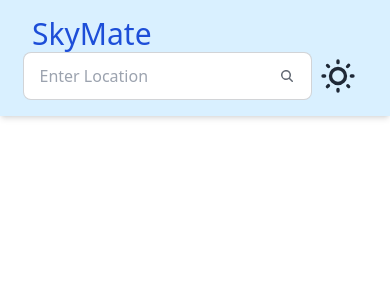
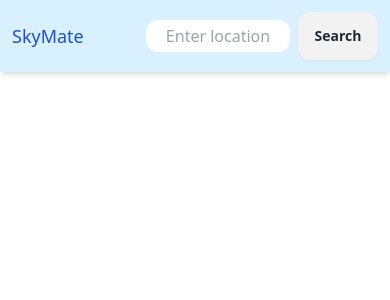
Before and after one commit to Anamika1608/SkyMate, a React (Vite) app: page / in a window 390 px wide. Shown: the top 300 px of the page. Built offline with nearby package versions, Linux system fonts and the light colour scheme; what @radix-ui/themes would draw is missing.

Commit message:
Responsive navbar

```diff
--- a/src/components/Navbar/Navbar.jsx
+++ b/src/components/Navbar/Navbar.jsx
@@ -1,25 +1,16 @@
 import ThemeSwitcher from "./Theme"
 
 export default function Navbar() {
-    return (
-        <div className="shadow-md flex flex-wrap p-4 bg-[#d9f0ff]">
-            <a className="text-3xl ml-4 font-medium text-blue-700" href="/">SkyMate</a>
-            <label className="input input-bordered flex items-center gap-2 mx-auto">
-                <input type="text" className="grow" placeholder="Enter Location" />
-                <svg
-                  xmlns="http://www.w3.org/2000/svg"
-                  viewBox="0 0 16 16"
-                  fill="currentColor"
-                  className="h-4 w-4 opacity-70"
-                >
-                  <path
-                    fillRule="evenodd"
-                    d="M9.965 11.026a5 5 0 1 1 1.06-1.06l2.755 2.754a.75.75 0 1 1-1.06 1.06l-2.755-2.754ZM10.5 7a3.5 3.5 0 1 1-7 0 3.5 3.5 0 0 1 7 0Z"
-                    clipRule="evenodd"
-                  />
-                </svg>
-              </label>
-            <ThemeSwitcher/>
-        </div>
-    )
+  return (
+    <div className="shadow-md flex flex-wrap items-center p-3 bg-[#d9f0ff] ">
+      <a className="text-lg font-medium text-blue-700 sm:text-3xl sm:ml-2" href="/">SkyMate</a>
+      <div className="ml-auto flex items-center mx-0  sm:mx-auto ">
+        <input type="text" placeholder="Enter location" className="text-center p-1 rounded-xl w-36 text-base sm:p-2 sm:rounded-2xl sm:w-auto" />
+        <button className="btn ml-2 w-20 pt-0 pl-0 pr-0 pl-0 rounded-xl hover:bg-[#FDE4C0] text-sm sm:text-base sm:w-20">Search</button>
+      </div>
+      <div className="p-2 hidden sm:block">
+        <ThemeSwitcher />
+      </div>
+    </div>
+  )
 }
--- a/src/components/Navbar/Theme.jsx
+++ b/src/components/Navbar/Theme.jsx
@@ -12,7 +12,7 @@ const ThemeSwitcher = () => {
   };
 
   return (
-    <label className="swap swap-rotate mr-4">
+    <label className="swap swap-rotate text-lg sm:text-xl">
       <input
         type="checkbox"
         className="theme-controller"
```
